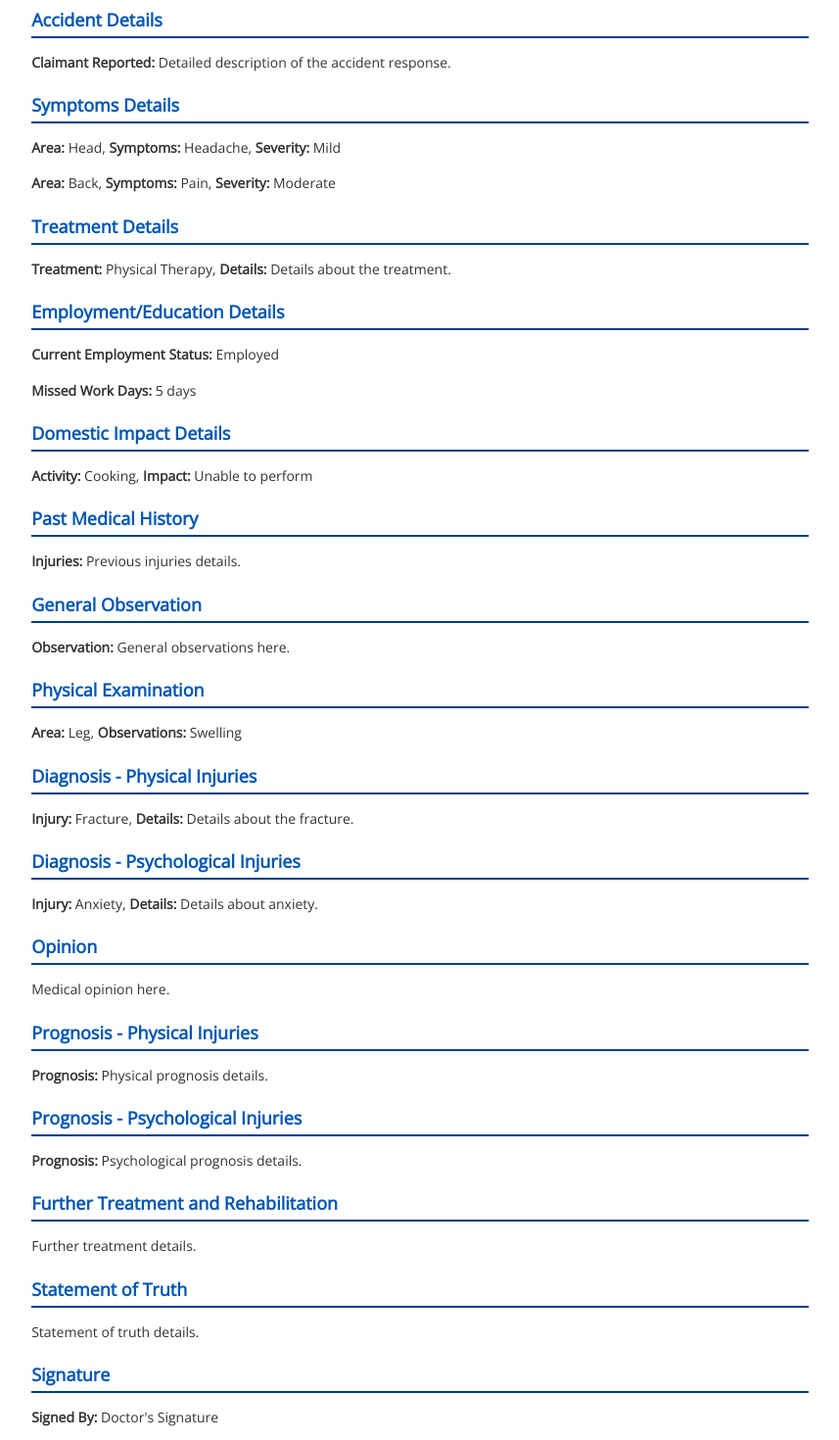
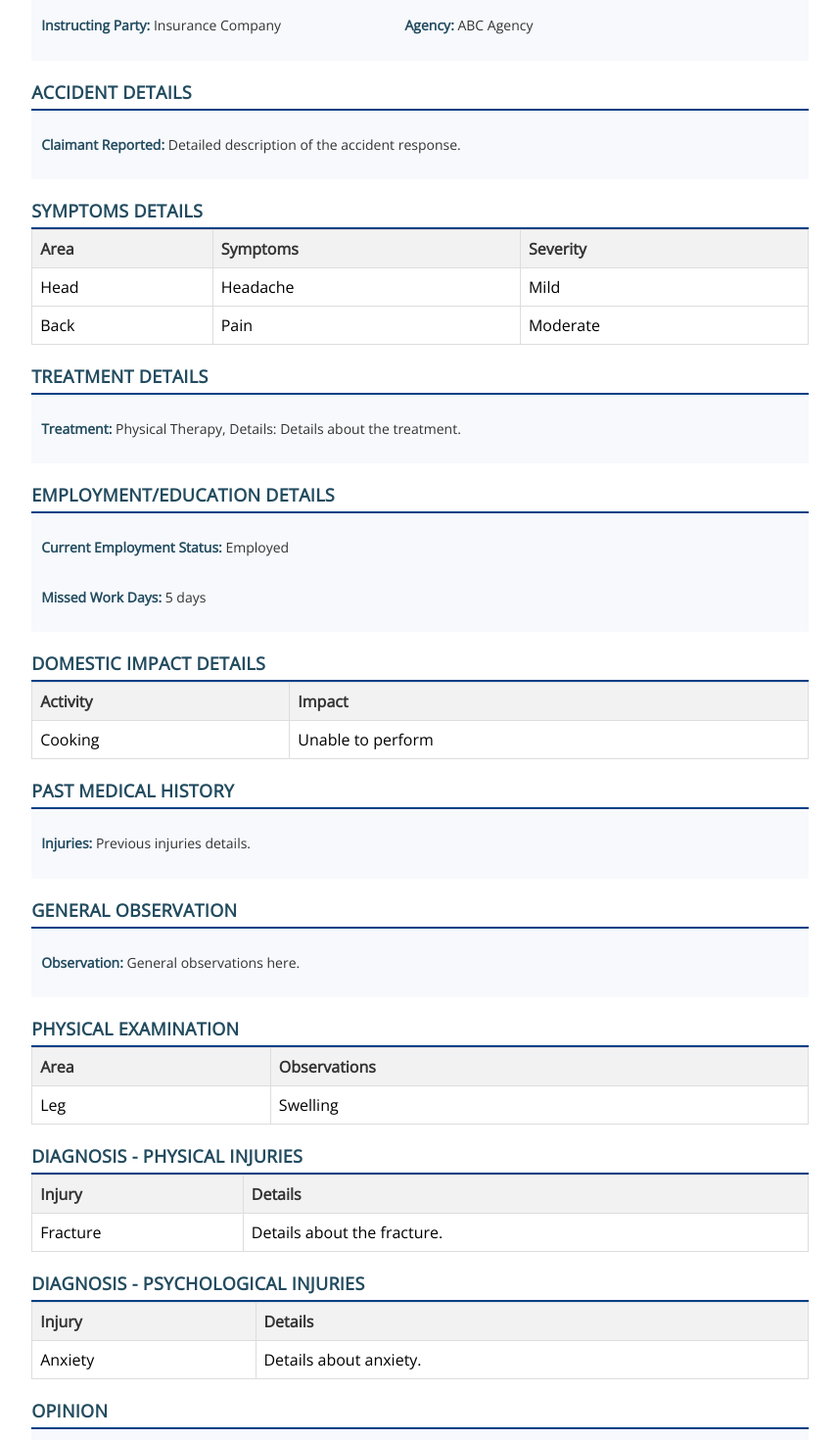
Before and after one commit to hatimkh20/Medical-Portal-Frontend, a React (Create React App) app: page /report in a window 1280 px wide. Shown: the part 480-1950 px from the top of the page at 98% size, without its empty margins (211-1068 px from the left). Built offline with nearby package versions, Linux system fonts and the light colour scheme; a web font is replaced by a local one.

Commit message:
report UI

```diff
--- /dev/null
+++ b/src/components/Report Component/DetailSection.js
@@ -0,0 +1,23 @@
+// DetailsSection.js
+import React from 'react';
+import './detailSection.css';
+
+const DetailsSection = ({ title, details, layout }) => {
+  return (
+    <section className="report-section">
+      {title && <h2 className="report-subtitle">{title}</h2>}
+      <div className={`details-container ${layout}`}>
+        {details.map((detail, index) => (
+          <p
+            key={index}
+            className={`report-text ${detail.inline ? 'inline' : 'block'}`}
+          >
+            <strong>{detail.label}:</strong> {detail.value}
+          </p>
+        ))}
+      </div>
+    </section>
+  );
+};
+
+export default DetailsSection;
--- a/src/components/Report Component/MedicalReport.js
+++ b/src/components/Report Component/MedicalReport.js
@@ -3,6 +3,8 @@ import React from 'react';
 import jsPDF from 'jspdf';
 import html2canvas from 'html2canvas';
 import './medicalReport.css';
+import DetailsSection from './DetailSection';
+import TableSection from './TableSection';
 
 const MedicalReport = ({ data }) => {
   const generatePdf = () => {
@@ -30,125 +32,153 @@ const MedicalReport = ({ data }) => {
         <header className="report-header">
           <h1 className="report-title">Medical Report</h1>
         </header>
-        <section className="report-section">
-          <div className="report-claimant-details">
-            <div className="report-claimant-details-title">Claimant's Details</div>
-            <p className="report-text"><strong>Full Name:</strong> {data.name}</p>
-            <p className="report-text"><strong>Date of Birth:</strong> {data.dob}</p>
-            <p className="report-text"><strong>Address:</strong> {data.address}</p>
-            <p className="report-text"><strong>Occupation:</strong> {data.occupation}</p>
-            <p className="report-text"><strong>Medical Records:</strong> {data.medicalRecords}</p>
-            <p className="report-text"><strong>Date of Accident:</strong> {data.dateOfAccident}</p>
-            <p className="report-text"><strong>Date of Examination:</strong> {data.dateOfExamination}</p>
-            <p className="report-text"><strong>Duration of Examination:</strong> {data.durationOfExamination}</p>
-            <p className="report-text"><strong>Instructing Party:</strong> {data.instructingParty}</p>
-            <p className="report-text"><strong>Agency:</strong> {data.agency}</p>
-          </div>
-        </section>
-        <section className="report-section">
-          <h2 className="report-subtitle">Accident Details</h2>
-          <p className="report-text"><strong>Claimant Reported:</strong> {data.accidentResponse}</p>
-        </section>
-        <section className="report-section">
-          <h2 className="report-subtitle">Symptoms Details</h2>
-          {data.symptoms.map((symptom, index) => (
-            <p key={index} className="report-text">
-              <strong>Area:</strong> {symptom.area},
-              <strong> Symptoms:</strong> {symptom.symptoms},
-              <strong> Severity:</strong> {symptom.severity}
-            </p>
-          ))}
-        </section>
-        <section className="report-section">
-          <h2 className="report-subtitle">Treatment Details</h2>
-          {data.treatment.map((treat, index) => (
-            <p key={index} className="report-text">
-              <strong>Treatment:</strong> {treat.treatment},
-              <strong> Details:</strong> {treat.details}
-            </p>
-          ))}
-        </section>
-        <section className="report-section">
-          <h2 className="report-subtitle">Employment/Education Details</h2>
-          <p className="report-text"><strong>Current Employment Status:</strong> {data.employmentStatus}</p>
-          <p className="report-text"><strong>Missed Work Days:</strong> {data.missedWorkDays}</p>
-        </section>
-        <section className="report-section">
-          <h2 className="report-subtitle">Domestic Impact Details</h2>
-          {data.domesticImpact.map((impact, index) => (
-            <p key={index} className="report-text">
-              <strong>Activity:</strong> {impact.activity},
-              <strong> Impact:</strong> {impact.impact}
-            </p>
-          ))}
-        </section>
-        <section className="report-section">
-          <h2 className="report-subtitle">Past Medical History</h2>
-          <p className="report-text"><strong>Injuries:</strong> {data.pastInjuries}</p>
-        </section>
-        <section className="report-section">
-          <h2 className="report-subtitle">General Observation</h2>
-          <p className="report-text"><strong>Observation:</strong> {data.generalObservation}</p>
-        </section>
-        <section className="report-section">
-          <h2 className="report-subtitle">Physical Examination</h2>
-          {data.physicalExamination.map((exam, index) => (
-            <p key={index} className="report-text">
-              <strong>Area:</strong> {exam.area},
-              <strong> Observations:</strong> {exam.observations}
-            </p>
-          ))}
-        </section>
-        <section className="report-section">
-          <h2 className="report-subtitle">Diagnosis - Physical Injuries</h2>
-          {data.physicalDiagnosis.map((diagnosis, index) => (
-            <p key={index} className="report-text">
-              <strong>Injury:</strong> {diagnosis.injury},
-              <strong> Details:</strong> {diagnosis.details}
-            </p>
-          ))}
-        </section>
-        <section className="report-section">
-          <h2 className="report-subtitle">Diagnosis - Psychological Injuries</h2>
-          {data.psychologicalDiagnosis.map((diagnosis, index) => (
-            <p key={index} className="report-text">
-              <strong>Injury:</strong> {diagnosis.injury},
-              <strong> Details:</strong> {diagnosis.details}
-            </p>
-          ))}
-        </section>
-        <section className="report-section">
-          <h2 className="report-subtitle">Opinion</h2>
-          <p className="report-text">{data.opinion}</p>
-        </section>
-        <section className="report-section">
-          <h2 className="report-subtitle">Prognosis - Physical Injuries</h2>
-          {data.physicalPrognosis.map((prognosis, index) => (
-            <p key={index} className="report-text">
-              <strong>Prognosis:</strong> {prognosis.details}
-            </p>
-          ))}
-        </section>
-        <section className="report-section">
-          <h2 className="report-subtitle">Prognosis - Psychological Injuries</h2>
-          {data.psychologicalPrognosis.map((prognosis, index) => (
-            <p key={index} className="report-text">
-              <strong>Prognosis:</strong> {prognosis.details}
-            </p>
-          ))}
-        </section>
-        <section className="report-section">
-          <h2 className="report-subtitle">Further Treatment and Rehabilitation</h2>
-          <p className="report-text">{data.furtherTreatment}</p>
-        </section>
-        <section className="report-section">
-          <h2 className="report-subtitle">Statement of Truth</h2>
-          <p className="report-text">{data.statementOfTruth}</p>
-        </section>
-        <section className="report-section">
-          <h2 className="report-subtitle">Signature</h2>
-          <p className="report-text"><strong>Signed By:</strong> {data.signedBy}</p>
-        </section>
+
+        <DetailsSection
+          title="Claimant's Details"
+          layout="two-rows"
+          details={[
+            { label: 'Full Name', value: data.name, inline: true },
+            { label: 'Date of Birth', value: data.dob, inline: true },
+            { label: 'Address', value: data.address, inline: true },
+            { label: 'Occupation', value: data.occupation, inline: true },
+            { label: 'Medical Records', value: data.medicalRecords, inline: true },
+            { label: 'Date of Accident', value: data.dateOfAccident, inline: true },
+            { label: 'Date of Examination', value: data.dateOfExamination, inline: true },
+            { label: 'Duration of Examination', value: data.durationOfExamination, inline: true },
+            { label: 'Instructing Party', value: data.instructingParty, inline: true },
+            { label: 'Agency', value: data.agency, inline: true }
+          ]}
+        />
+
+        <DetailsSection
+          title="Accident Details"
+          layout="single-column"
+          details={[
+            { label: 'Claimant Reported', value: data.accidentResponse, inline: false }
+          ]}
+        />
+
+        <TableSection
+          title="Symptoms Details"
+          rows={data.symptoms.map(symptom => ({
+            Area: symptom.area,
+            Symptoms: symptom.symptoms,
+            Severity: symptom.severity
+          }))}
+        />
+
+        <DetailsSection
+          title="Treatment Details"
+          layout="single-column"
+          details={data.treatment.map(treat => ({
+            label: 'Treatment',
+            value: `${treat.treatment}, Details: ${treat.details}`,
+            inline: false
+          }))}
+        />
+
+        <DetailsSection
+          title="Employment/Education Details"
+          layout="single-column"
+          details={[
+            { label: 'Current Employment Status', value: data.employmentStatus, inline: true },
+            { label: 'Missed Work Days', value: data.missedWorkDays, inline: true }
+          ]}
+        />
+
+        <TableSection
+          title="Domestic Impact Details"
+          rows={data.domesticImpact.map(impact => ({
+            Activity: impact.activity,
+            Impact: impact.impact
+          }))}
+        />
+
+        <DetailsSection
+          title="Past Medical History"
+          layout="single-column"
+          details={[
+            { label: 'Injuries', value: data.pastInjuries, inline: false }
+          ]}
+        />
+
+        <DetailsSection
+          title="General Observation"
+          layout="single-column"
+          details={[
+            { label: 'Observation', value: data.generalObservation, inline: false }
+          ]}
+        />
+
+        <TableSection
+          title="Physical Examination"
+          rows={data.physicalExamination.map(exam => ({
+            Area: exam.area,
+            Observations: exam.observations
+          }))}
+        />
+
+        <TableSection
+          title="Diagnosis - Physical Injuries"
+          rows={data.physicalDiagnosis.map(diagnosis => ({
+            Injury: diagnosis.injury,
+            Details: diagnosis.details
+          }))}
+        />
+
+        <TableSection
+          title="Diagnosis - Psychological Injuries"
+          rows={data.psychologicalDiagnosis.map(diagnosis => ({
+            Injury: diagnosis.injury,
+            Details: diagnosis.details
+          }))}
+        />
+
+        <DetailsSection
+          title="Opinion"
+          layout="single-column"
+          details={[
+            { label: 'Opinion', value: data.opinion, inline: false }
+          ]}
+        />
+
+        <TableSection
+          title="Prognosis - Physical Injuries"
+          rows={data.physicalPrognosis.map(prognosis => ({
+            Prognosis: prognosis.details
+          }))}
+        />
+
+        <TableSection
+          title="Prognosis - Psychological Injuries"
+          rows={data.psychologicalPrognosis.map(prognosis => ({
+            Prognosis: prognosis.details
+          }))}
+        />
+
+        <DetailsSection
+          title="Further Treatment and Rehabilitation"
+          layout="single-column"
+          details={[
+            { label: 'Further Treatment', value: data.furtherTreatment, inline: false }
+          ]}
+        />
+
+        <DetailsSection
+          title="Statement of Truth"
+          layout="single-column"
+          details={[
+            { label: 'Statement of Truth', value: data.statementOfTruth, inline: false }
+          ]}
+        />
+
+        <DetailsSection
+          title="Signature"
+          layout="single-column"
+          details={[
+            { label: 'Signed By', value: data.signedBy, inline: true }
+          ]}
+        />
       </div>
       <button onClick={generatePdf} className="report-download-button">Download PDF</button>
     </div>
--- /dev/null
+++ b/src/components/Report Component/TableSection.js
@@ -0,0 +1,31 @@
+// TableSection.js
+import React from 'react';
+import './tableSection.css';
+
+const TableSection = ({ title, rows }) => {
+  return (
+    <section className="report-section">
+      {title && <h2 className="report-subtitle">{title}</h2>}
+      <table className="report-table">
+        <thead>
+          <tr>
+            {Object.keys(rows[0]).map((header, index) => (
+              <th key={index}>{header}</th>
+            ))}
+          </tr>
+        </thead>
+        <tbody>
+          {rows.map((row, index) => (
+            <tr key={index}>
+              {Object.values(row).map((value, idx) => (
+                <td key={idx}>{value}</td>
+              ))}
+            </tr>
+          ))}
+        </tbody>
+      </table>
+    </section>
+  );
+};
+
+export default TableSection;
--- /dev/null
+++ b/src/components/Report Component/detailSection.css
@@ -0,0 +1,33 @@
+.details-container {
+  display: flex;
+  flex-direction: column;
+  padding: 10px;
+  margin-bottom: 20px;
+  background-color: #f7f9fc;
+}
+
+.details-container.two-rows {
+  flex-direction: row;
+  flex-wrap: wrap;
+}
+
+.details-container.two-rows .report-text {
+  width: 48%;
+}
+
+.details-container.single-column {
+  flex-direction: column;
+}
+
+.details-container.single-column .report-text {
+  width: 100%;
+}
+
+.details-container .report-text.inline {
+  display: inline;
+}
+
+.details-container .report-text.block {
+  display: block;
+  width: 100%;
+}
--- a/src/components/Report Component/medicalReport.css
+++ b/src/components/Report Component/medicalReport.css
@@ -60,10 +60,12 @@
 .report-subtitle {
   font-size: 18px;
   font-weight: bold;
-  color: #0056b3;
-  margin-bottom: 10px;
+  color: #224B5F;
+  margin-bottom: 0px;
   border-bottom: 2px solid #004085;
   padding-bottom: 5px;
+  text-transform: uppercase;
+  letter-spacing: 0.3px;
 }
 
 .report-text {
@@ -87,3 +89,7 @@
 .report-download-button:hover {
   background-color: #0056b3;
 }
+
+.report-text strong {
+  color: #224B5F;
+}
--- /dev/null
+++ b/src/components/Report Component/tableSection.css
@@ -0,0 +1,17 @@
+.report-table {
+    width: 100%;
+    border-collapse: collapse;
+    margin-bottom: 20px;
+  }
+
+  .report-table th,
+  .report-table td {
+    border: 1px solid #ddd;
+    padding: 8px;
+    text-align: left;
+  }
+
+  .report-table th {
+    background-color: #f2f2f2;
+    color: #333;
+  }
```
